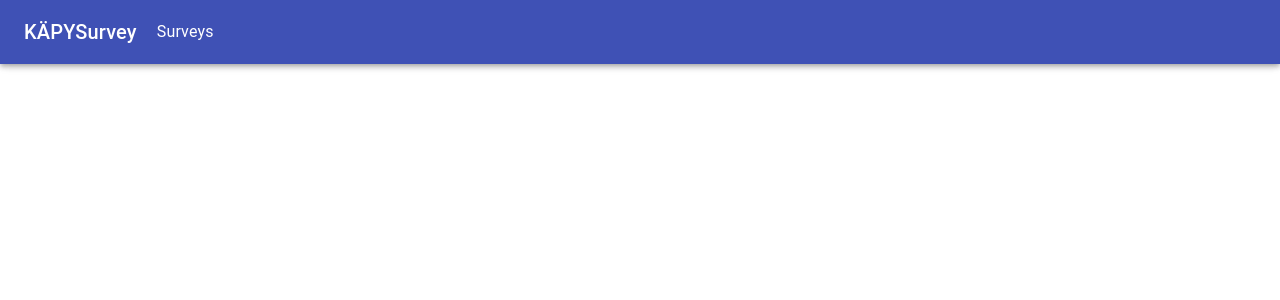
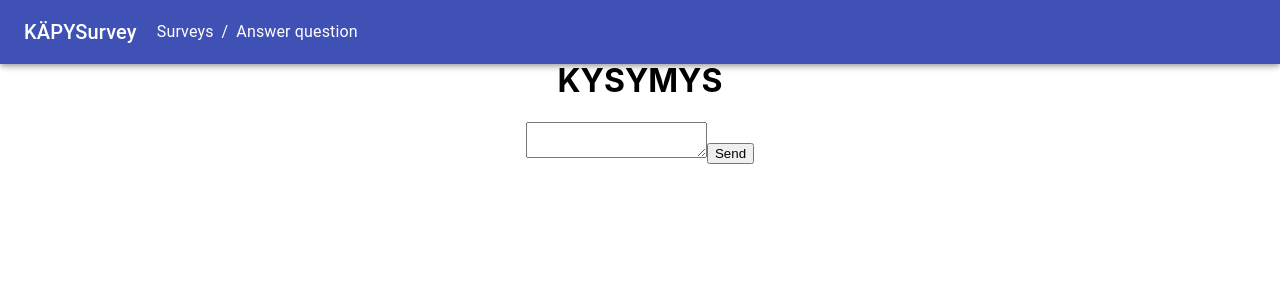
Before and after one commit to Kapyjengi/kapy-survey-front, a React (Create React App) app: page /Answer in a window 1280 px wide. Shown: the top 300 px of the page. Built offline with nearby package versions, Linux system fonts and the light colour scheme; no server answers.

Commit message:
working on asnwer.js

```diff
--- a/src/App.js
+++ b/src/App.js
@@ -7,6 +7,7 @@ import Surveys from './components/Surveys';
 import { BrowserRouter, Route } from "react-router-dom"
 import Breadcrumbs from '@material-ui/core/Breadcrumbs';
 import Link from '@material-ui/core/Link';
+import Answer from './components/Answer';
 
 function App() {
   return (
@@ -16,6 +17,7 @@ function App() {
           <Typography variant="h6">KÄPYSurvey</Typography>
           <Breadcrumbs style={{ margin: 20 }} aria-label="breadcrumb" color="white">
             <Link color="inherit" href="/Surveys" onClick={Surveys}>Surveys</Link>
+            <Link color="inherit" href="/Answer" onClick={Answer}>Answer question</Link>
           </Breadcrumbs>
         </Toolbar>
       </AppBar>
@@ -24,6 +26,10 @@ function App() {
           <Link to="/Surveys">Survey</Link>{' '}
           <Route path="/Surveys" component={Surveys} />
         </div>
+        <div>
+          <Link to="/Answer">Answer question</Link>{' '}
+          <Route path="/Answer" component={Answer} />
+        </div>
       </BrowserRouter>
     </div>
   );
--- a/src/components/Answer.js
+++ b/src/components/Answer.js
@@ -1,33 +1,61 @@
-import React from 'react'
+import React, { useEffect, useState } from 'react';
 
-export default function Answer(){
+/*
+1. Haetaan tietty kysymysteksti
+2. Syötetään vastaus
+3. Vastaus lähtee
+4. Saadaan seuraava kysymys
+    Jos ei kysymyksiä jäljellä -> "KIITOS VASTAUKSISTASI"
+
+
+    saadaan propsina surveyID, haetaan kyselyn kysymys 1
+*/
+
+export default function Answer(props){
     const [answer, setAnswer] = useState('');
+    const [question, setQuestion] = useState('');
+    const [questionNumber, setQuestionNumber] =useState(0);
 
     useEffect(() => {
-        getQuestions();
+        getQuestion();
     }, [])
 
-    const getQuestions = () => {
-        fetch('https://kapysurvey-back.herokuapp.com//' + props.surveyId)//lisätään tähän endpoint
+    const getQuestion = () => {
+        fetch('https://kapysurvey-back.herokuapp.com/' + props.surveyId
+        + '/' + questionNumber
+        )//lisätään tähän endpoint, kysymys 1, 2, 3 jne...
             .then(response => response.json())
-            .then(data => setQuestions(data.questions))
+            .then(data => setQuestion(data.questions)) // SYNTAKSI
             .catch(err => console.error(err))
     }
 
-    const answerField = () =>{
-        setAnswer
+    const submitAnswer= () => {
+        fetch ('https://kapysurvey-back.herokuapp.com/surveys/', // MIKÄ URL
+        {
+        method: 'POST',
+        headers: {'Content-Type': 'application/json' }
+        ,
+        body: JSON.stringify(answer)
+    })
+        .then(_ => {
+            getQuestion()} // HAETAAN SEURAAVA Kysymys
+        )
+        .catch(err => console.error(err))
+
     }
 
+    const inputChanged = (event) => {
+        setAnswer({...answer,[event.target.name]:event.target.value});
+      };
+      // {question}
+      //
     return (
         <div>
-            <h1></h1>
-            <h1> paskanenkysely </h1>
-            <ReactTable
-                defaultPageSize={10}
-                filterable={true}
-                data={questions}
-                columns={columns}
-            />
+            <h1> KYSYMYS </h1>
+            <div>
+            <textarea type="text" name="answer" value={answer.value} onChange={inputChanged} />
+            <button onClick={submitAnswer}>Send</button>
+          </div>
         </div>
     );
 }
```
